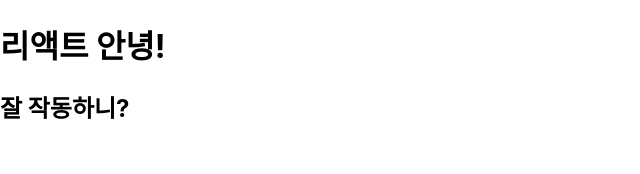
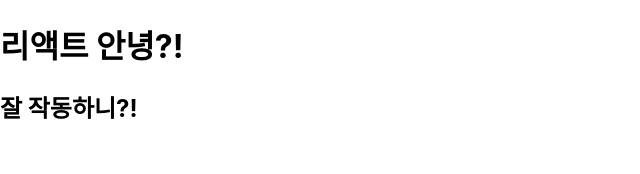
Before and after one commit to chp320/hello-react, a React (Create React App) app: page / in a window 1280 px wide. Shown: the top 174 px of the page, without its empty margins (0-640 px from the left). Built offline with nearby package versions, Linux system fonts and the light colour scheme.

Commit message:
Fragment 기능 사용

```diff
--- a/src/App.js
+++ b/src/App.js
@@ -1,3 +1,4 @@
+/* 최초 내용 */
 // import logo from './logo.svg';
 // import './App.css';
 
@@ -24,14 +25,30 @@
 
 // export default App;
 
-import React from 'react';
 
+/* App 컴포넌트 함수 내용 수정 */
+// import React from 'react';
+
+// function App() {
+//   return (
+//     <div>
+//       <h1>리액트 안녕!</h1>
+//       <h2>잘 작동하니?</h2>
+//     </div>
+//   );
+// }
+
+// export default App;
+
+
+/* div 요소로 묶지 않고 Fragment 기능 사용 (리액트 v16 이상부터 적용된 기능) */
+import React, {Fragment} from "react";
 function App() {
   return (
-    <div>
-      <h1>리액트 안녕!</h1>
-      <h2>잘 작동하니?</h2>
-    </div>
+    <Fragment>
+      <h1>리액트 안녕?!</h1>
+      <h2>잘 작동하니?!</h2>
+    </Fragment>
   );
 }
 
```
